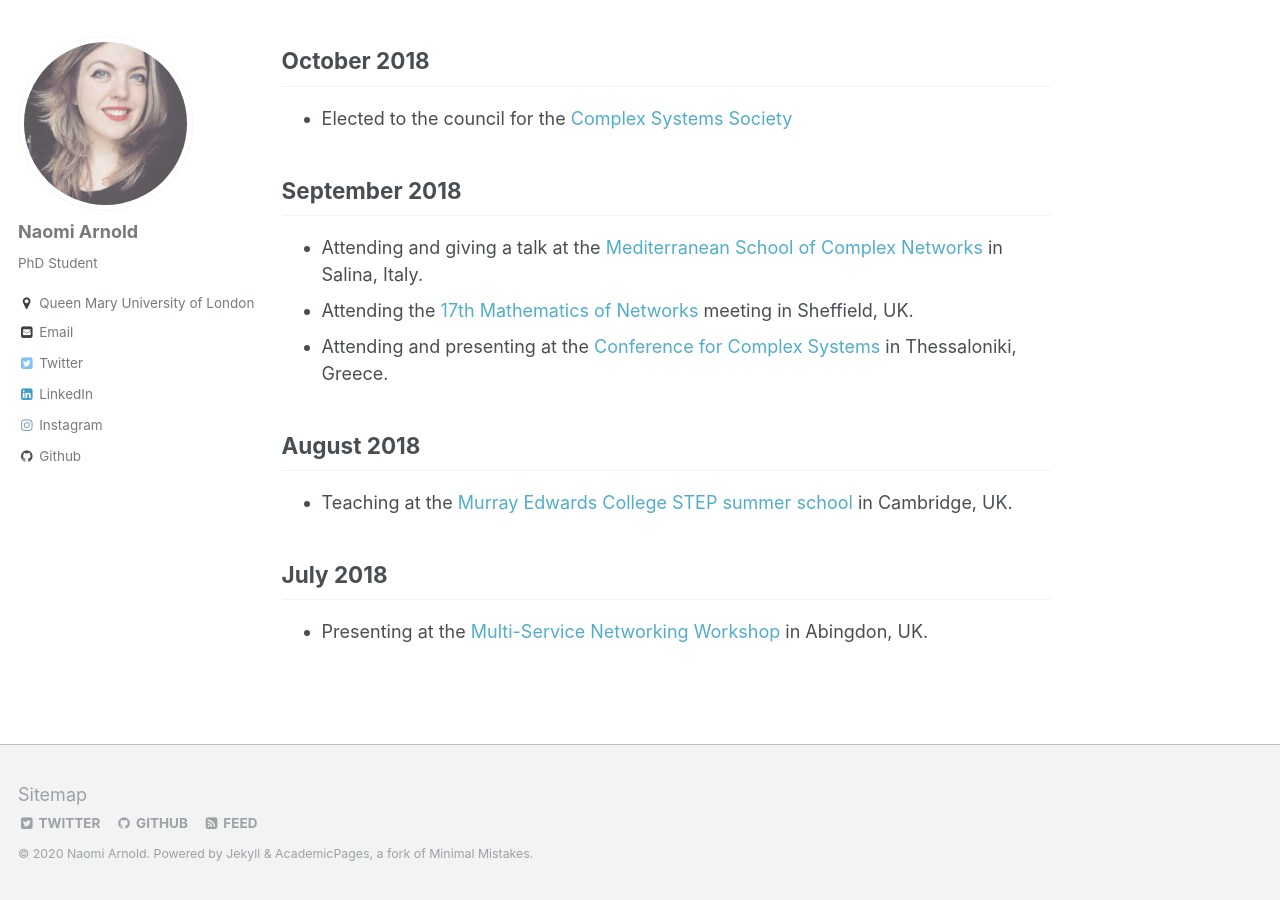
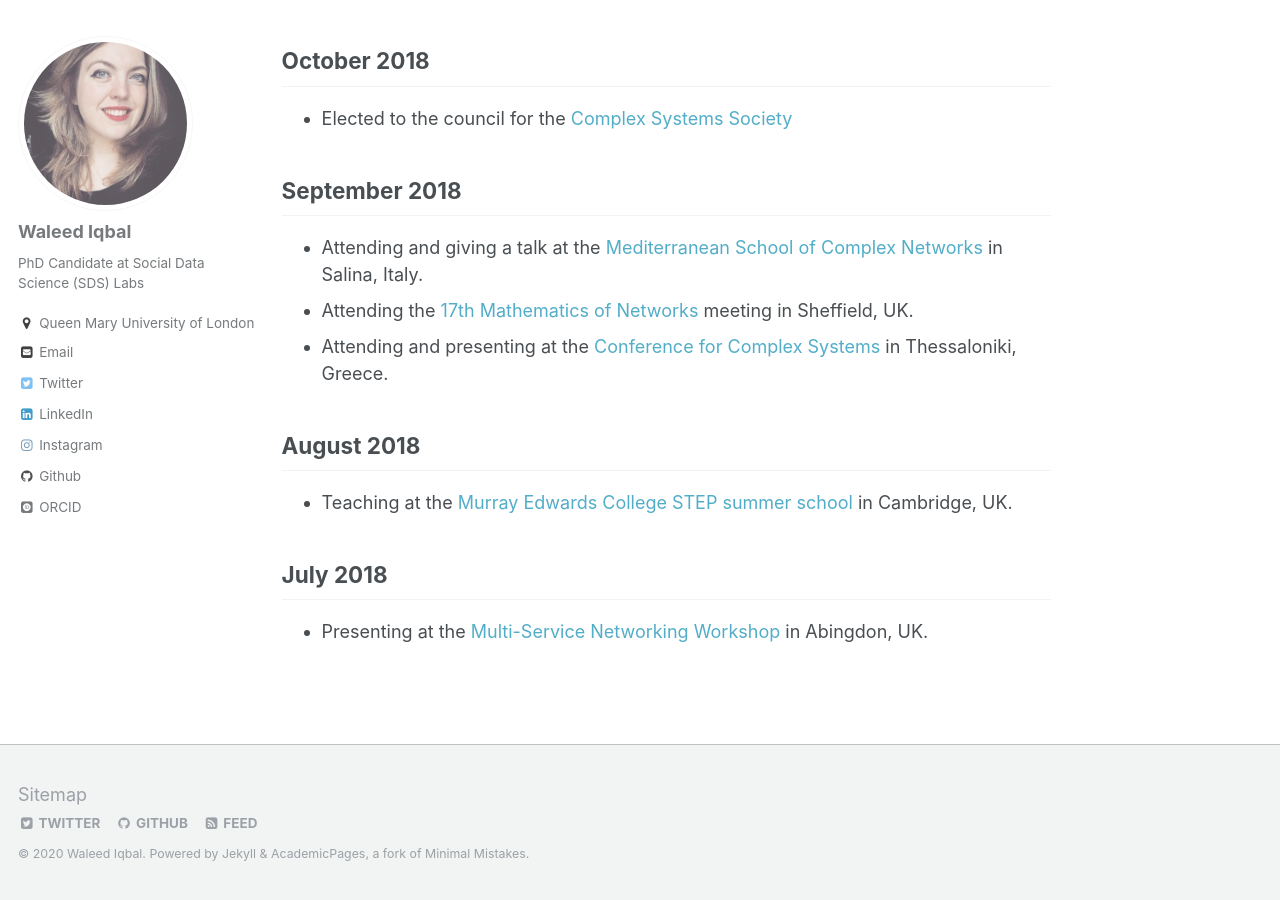
Before and after one commit to waleediqbal411/waleediqbal411.github.io, a Jekyll site: the page built from _pages/about.md, in a window 1280 px wide and 900 px high, scrolled down 2108 px. Built offline with Jekyll 4.4.1, drawn with Linux system fonts in a browser that asks for light colours; some web fonts are replaced; some of the changed text lies outside the part shown.

Commit message:
Official Website V3.5

```diff
--- a/_config.yml
+++ b/_config.yml
@@ -7,13 +7,13 @@
 
 # Site Settings
 locale                   : "en-UK"
-title                    : "Naomi Arnold"
+title                    : "Waleed Iqbal"
 title_separator          : "-"
-name                     : &name "Naomi Arnold"
-description              : &description "PhD Student at Queen Mary University of London"
-url                      : https://narnolddd.github.io # the base hostname & protocol for your site e.g. "https://mmistakes.github.io"
+name                     : &name "Waleed Iqbal"
+description              : &description "PhD Candidate at Queen Mary University of London"
+url                      : https://waleediqbal411.github.io # the base hostname & protocol for your site e.g. "https://mmistakes.github.io"
 baseurl                  : "" # the subpath of your site, e.g. "/blog"
-repository               : "narnolddd/narnolddd.github.io"
+repository               : "waleediqbal411/waleediqbal411.github.io"
 teaser                   :  # filename of teaser fallback teaser image placed in /images/, .e.g. "500x300.png"
 breadcrumbs              : false # true, false (default)
 words_per_minute         : 160
@@ -55,7 +55,7 @@
 
 # Social Sharing
 twitter:
-  username               : &twitter "narnolddd"
+  username               : &twitter "waleediqbal411"
 facebook:
   username               :
   app_id                 :
@@ -78,13 +78,13 @@
 
 # Site Author
 author:
-  name             : "Naomi Arnold"
+  name             : "Waleed Iqbal"
   avatar           : "biophoto.jpg"
-  bio              : "PhD Student"
+  bio              : "PhD Candidate at Social Data Science (SDS) Labs"
   location         : "Queen Mary University of London"
   employer         :
   googlescholar    :
-  email            : "n.a.arnold@qmul.ac.uk"
+  email            : "w.iqbal@qmul.ac.uk"
   uri              :
   bitbucket        :
   codepen          :
@@ -92,19 +92,19 @@
   flickr           :
   facebook         :
   foursquare       :
-  github           : "narnolddd"
+  github           : "waleediqbal411"
   google_plus      :
   keybase          :
-  instagram        : "naomialice96"
+  instagram        : "iam_waleediqbal"
   lastfm           :
-  linkedin         : "https://www.linkedin.com/in/naomi-arnold-68b1ba147/"
-  orcid            :
+  linkedin         : "https://www.linkedin.com/in/waleediqbal411/"
+  orcid            : "https://orcid.org/0000-0002-9805-5688"
   pinterest        :
   soundcloud       :
   stackoverflow    : # http://stackoverflow.com/users/123456/username
   steam            :
   tumblr           :
-  twitter          : "narnolddd"
+  twitter          : "waleediqbal411"
   vine             :
   weibo            :
   xing             :
```
